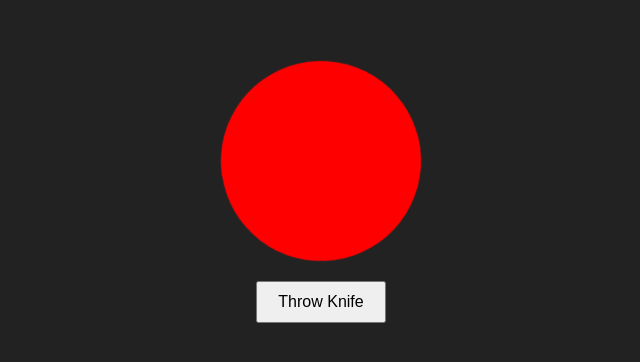
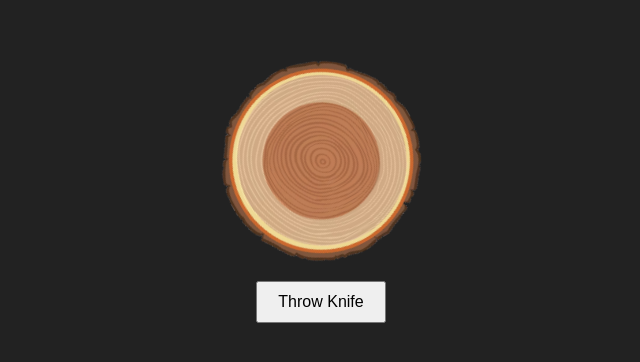
Before and after one commit to Step0st/tg-throw-dagger, a plain HTML site: page index.html in a window 1280 px wide. Shown: the part 218-580 px from the top of the page, without its empty margins (319-959 px from the left). Drawn offline with Linux system fonts and the light colour scheme.

Commit message:
add wood image

```diff
--- a/style.css
+++ b/style.css
@@ -17,12 +17,14 @@ body {
 #target {
     width: 200px;
     height: 200px;
-    background-color: red;
+    background-image: url('Wood.png'); /* Укажите путь к вашему изображению */
+    background-size: cover; /* Обеспечивает покрытие всей поверхности цели */
     border-radius: 50%;
     margin: 20px auto;
     position: relative;
-    animation: rotateTarget 3s linear infinite; /* Вращение будет продолжаться бесконечно */
+    animation: rotateTarget 3s linear infinite;
 }
+
 
 .knife {
     width: 10px;
```
Also changed, not shown: Wood.png (added).
